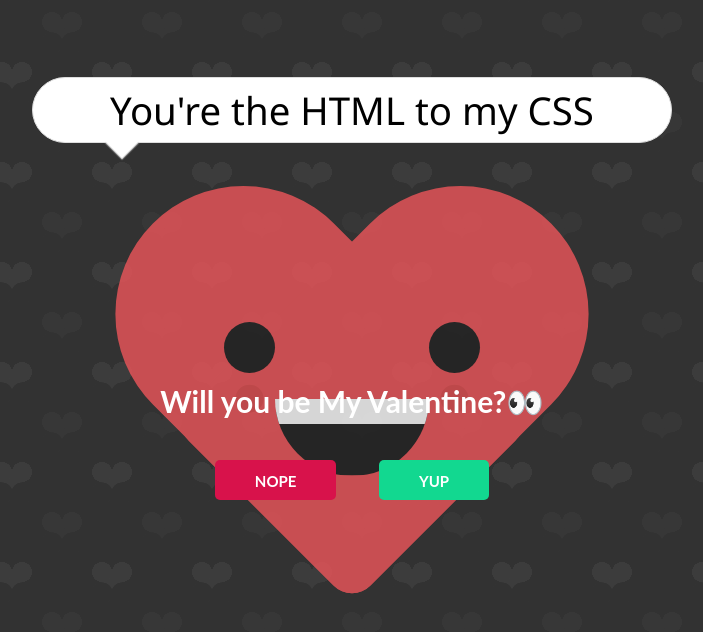
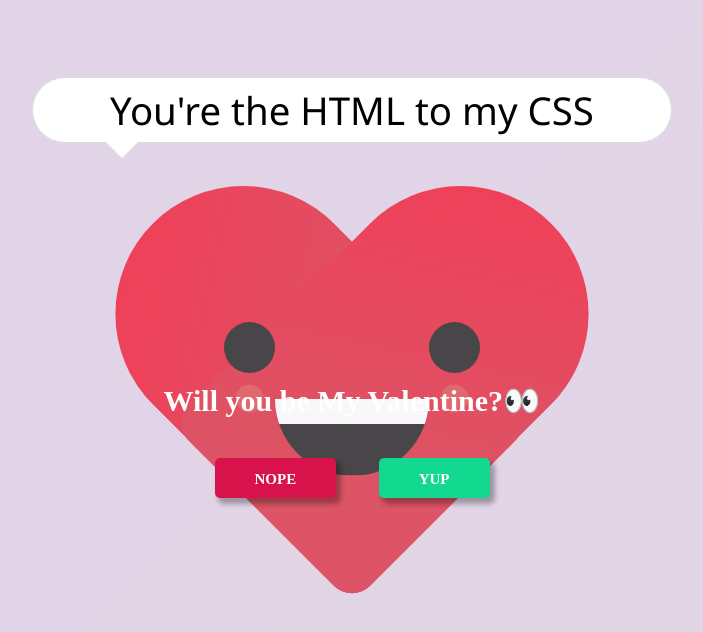
Before and after one commit to utkarshgoel10/Gift-temp-, a plain HTML site: page index.html in a window 1280 px wide. Shown: the whole page, without its empty margins (288-991 px from the left). Drawn offline with Linux system fonts and the light colour scheme.

Commit message:
Update gift.css

```diff
--- a/gift.css
+++ b/gift.css
@@ -7,8 +7,16 @@
 	 font-size: 100%;
 }
  body {
-	 background: #eee;
+	 /*background: #eee;*/
 	 font-size: 10px;
+	 /*background: #DD5E89;
+background: -webkit-linear-gradient(to right, #F7BB97, #DD5E89);
+background: linear-gradient(to right, #F7BB97, #DD5E89);
+*/
+
+background-color: #e2d5e6;
+background-image: linear-gradient(315deg, #e2d5e6 0%, #e1d4e6 74%);
+
 }
  .heart {
 	 animation: 1s pulse infinite;
@@ -17,7 +25,12 @@
 	 width: 40vmax;
 }
  .heart:before, .heart:after {
-	 background: #ee565a;
+	 /*background: #ee565a;*/
+
+
+background-color: #f71735;
+background-image: linear-gradient(147deg, #f71735 0%, #db3445 74%);
+
 	 border-radius: 20vmax 20vmax 4vmax 4vmax;
 	 content: "";
 	 left: 20vmax;
@@ -93,7 +106,7 @@
 
 
 
-body {
+/*body {
 	background:
 radial-gradient(circle closest-side at 60% 43%, #323232 26%, rgba(187,0,51,0) 27%),
 radial-gradient(circle closest-side at 40% 43%, #323232 26%, rgba(187,0,51,0) 27%),
@@ -106,10 +119,10 @@ radial-gradient(circle closest-side at 40% 43%, #323232 26%, rgba(187,0,51,0) 27
 radial-gradient(circle closest-side at 40% 22%, #3c3c3c 45%, rgba(221,51,85,0) 46%) 50px 50px,
 radial-gradient(circle closest-side at 60% 22%, #3c3c3c 45%, rgba(221,51,85,0) 46%) 50px 50px,
 radial-gradient(circle closest-side at 50% 35%, #3c3c3c 30%, rgba(221,51,85,0) 31%) 50px 50px;
-	background-color:#323232;
+	background-color: #323232;
 	background-size:100px 100px;
 	font-family: 'Lato', sans-serif;
-}
+}*/
 
 
 .centered {
@@ -149,10 +162,12 @@ label:hover {
 
 .no {
 	background-color: #D8124B;
+	box-shadow: 4px 5px 5px 1px rgba(0,0,0,0.3);
 }
 
 .yes {
 	background-color: #12D890;
+	box-shadow: 4px 5px 5px 1px rgba(0,0,0,0.3);
 }
 
 .answer--yes, .answer--no {
```
